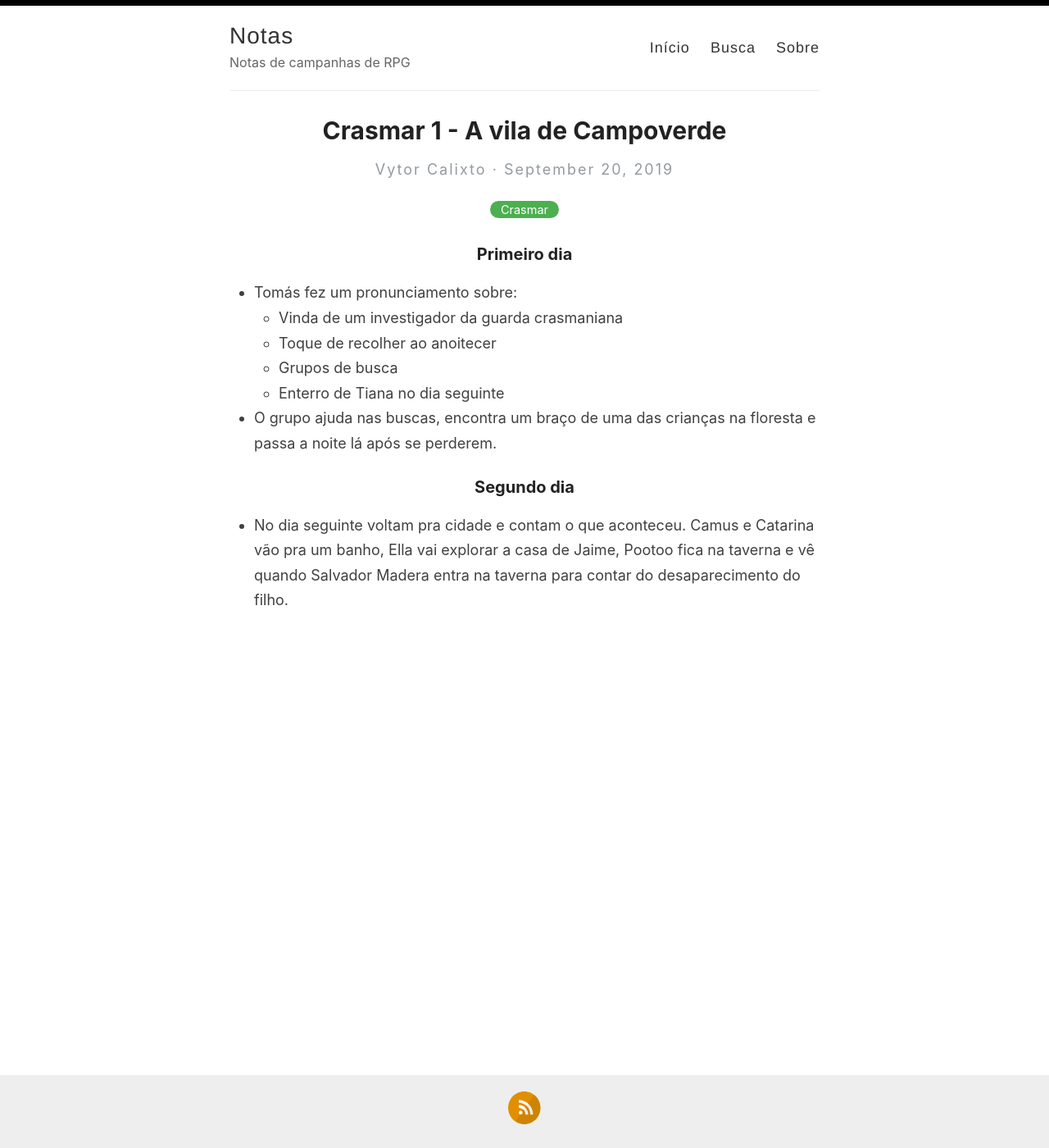
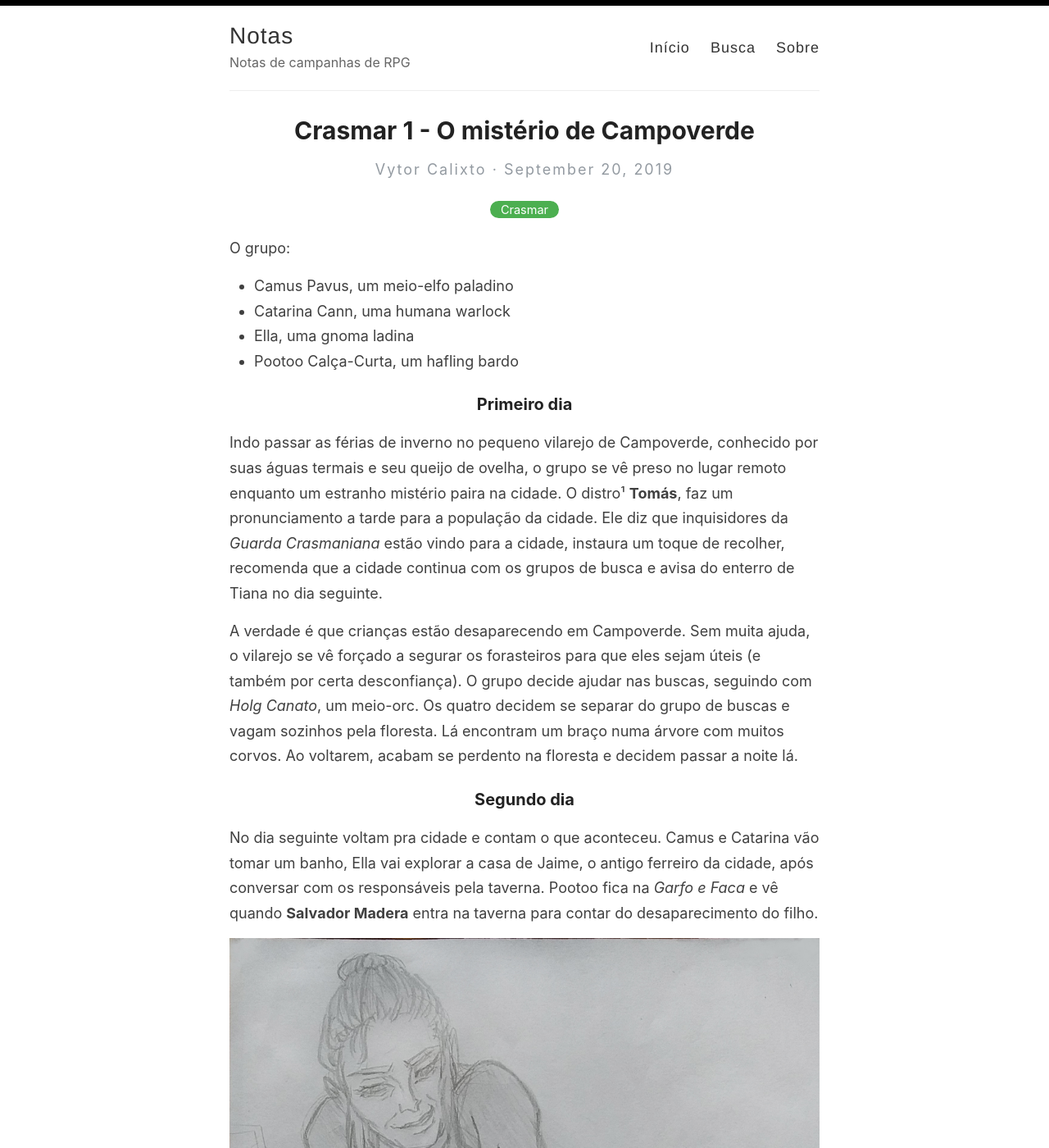
Before and after one commit to VytorCalixto/notas, a Jekyll site: the page built from _posts/2019-09-20-crasmar-1.md, in a window 1280 px wide and 1400 px high. Shown: the whole window at 82% size. Built offline with Jekyll 4.4.1, drawn with Linux system fonts in a browser that asks for light colours.

Commit message:
Update first cramsar session note

```diff
--- a/_posts/2019-09-20-crasmar-1.md
+++ b/_posts/2019-09-20-crasmar-1.md
@@ -1,16 +1,23 @@
 ---
 layout: post
-title:  Crasmar 1 - A vila de Campoverde
+title:  Crasmar 1 - O mistério de Campoverde
 categories: [Crasmar]
 ---
 
+O grupo:
+- Camus Pavus, um meio-elfo paladino
+- Catarina Cann, uma humana warlock
+- Ella, uma gnoma ladina
+- Pootoo Calça-Curta, um hafling bardo
+
 ### Primeiro dia
-* Tomás fez um pronunciamento sobre:
-    * Vinda de um investigador da guarda crasmaniana
-    * Toque de recolher ao anoitecer
-    * Grupos de busca
-    * Enterro de Tiana no dia seguinte
-* O grupo ajuda nas buscas, encontra um braço de uma das crianças na floresta e passa a noite lá após se perderem.
+Indo passar as férias de inverno no pequeno vilarejo de Campoverde, conhecido por suas águas termais e seu queijo de ovelha, o grupo se vê preso no lugar remoto enquanto um estranho mistério paira na cidade. O distro¹ **Tomás**, faz um pronunciamento a tarde para a população da cidade. Ele diz que inquisidores da *Guarda Crasmaniana* estão vindo para a cidade, instaura um toque de recolher, recomenda que a cidade continua com os grupos de busca e avisa do enterro de Tiana no dia seguinte.
+
+A verdade é que crianças estão desaparecendo em Campoverde. Sem muita ajuda, o vilarejo se vê forçado a segurar os forasteiros para que eles sejam úteis (e também por certa desconfiança). O grupo decide ajudar nas buscas, seguindo com *Holg Canato*, um meio-orc. Os quatro decidem se separar do grupo de buscas e vagam sozinhos pela floresta. Lá encontram um braço numa árvore com muitos corvos. Ao voltarem, acabam se perdento na floresta e decidem passar a noite lá.
 
 ### Segundo dia
-* No dia seguinte voltam pra cidade e contam o que aconteceu. Camus e Catarina vão pra um banho, Ella vai explorar a casa de Jaime, Pootoo fica na taverna e vê quando Salvador Madera entra na taverna para contar do desaparecimento do filho.
+No dia seguinte voltam pra cidade e contam o que aconteceu. Camus e Catarina vão tomar um banho, Ella vai explorar a casa de Jaime, o antigo ferreiro da cidade, após conversar com os responsáveis pela taverna. Pootoo fica na *Garfo e Faca* e vê quando **Salvador Madera** entra na taverna para contar do desaparecimento do filho.
+
+![Duarte e Verna, os donos da taverna Garfo e Faca]({{ site.baseurl }}/images/duarte-verna.jpg)
+
+![O meio-orc Holg Canata]({{ site.baseurl }}/images/holg-campoverde.png)
```
Also changed, not shown: images/duarte-verna.jpg (added), images/holg-campoverde.png (added).
